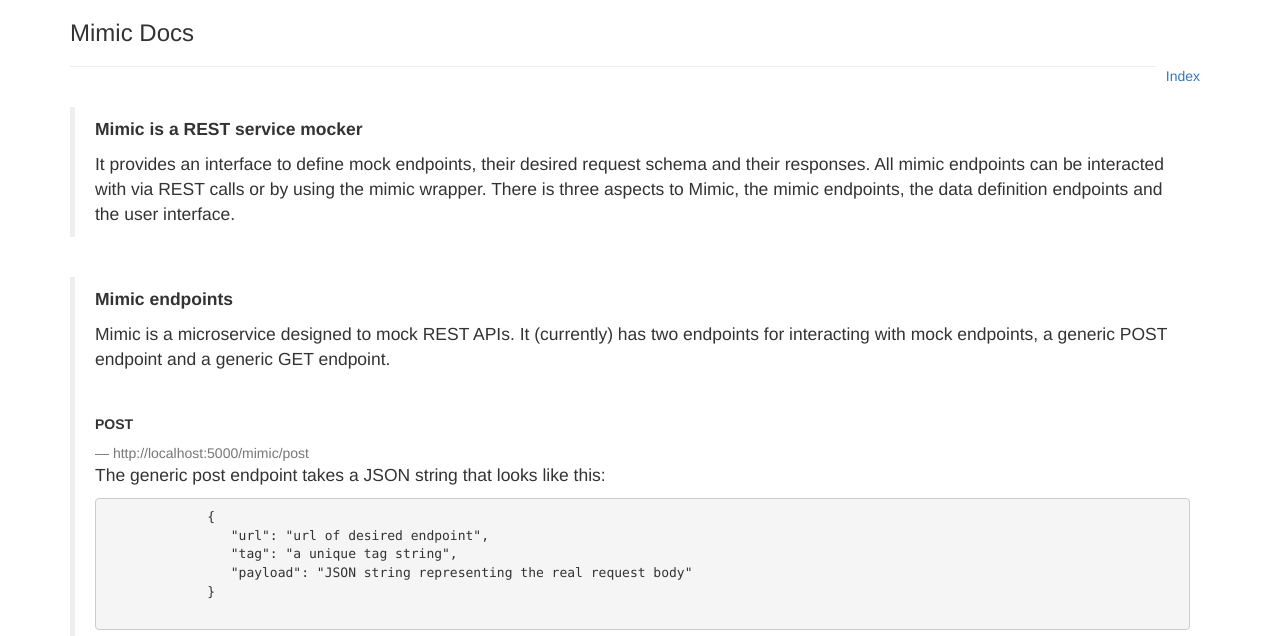
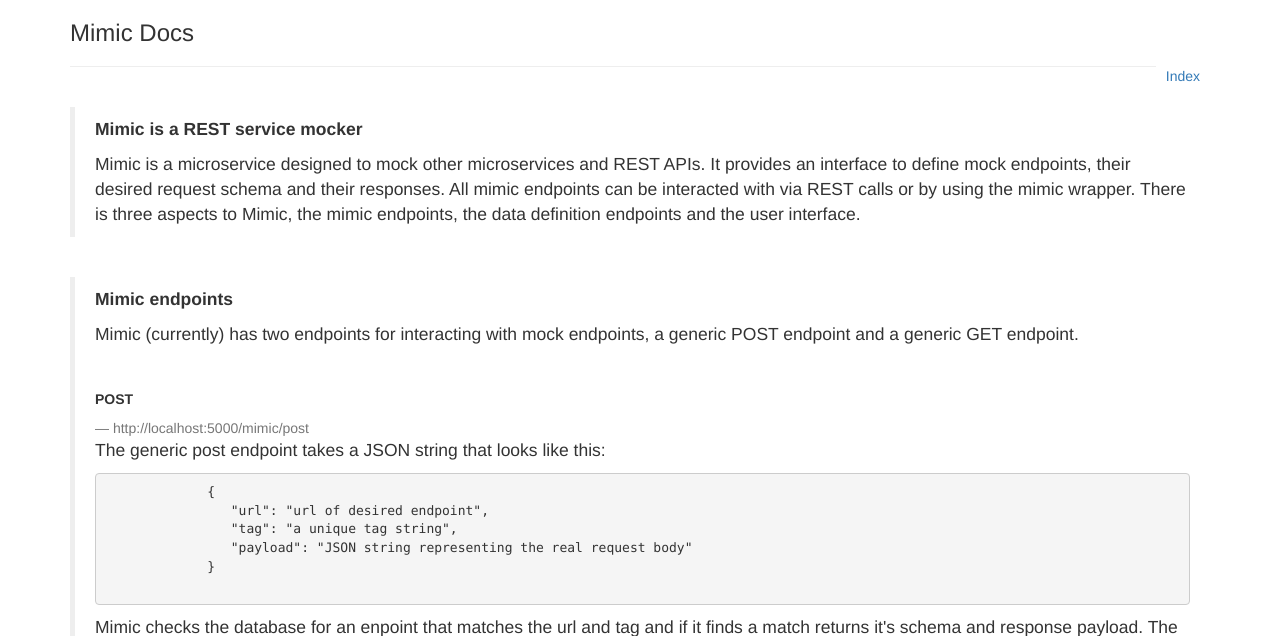
Before and after one commit to ThriceGood/Mimic, a Flask app: page /ui/docs in a window 1280 px wide. Shown: the top 636 px of the page. Run offline with Flask 2, Linux system fonts and the light colour scheme; some libraries are stand-ins or nearby versions.

Commit message:
docs and such

```diff
--- a/templates/docs.html
+++ b/templates/docs.html
@@ -25,13 +25,13 @@
 
     <blockquote>
          <p><b>Mimic is a REST service mocker</b></p>
-         <p>It provides an interface to define mock endpoints, their desired request schema and their responses. All mimic endpoints can be interacted with via REST calls or by using the mimic wrapper. There is three aspects to Mimic, the mimic endpoints, the data definition endpoints and the user interface.</p>
+         <p>Mimic is a microservice designed to mock other microservices and REST APIs. It provides an interface to define mock endpoints, their desired request schema and their responses. All mimic endpoints can be interacted with via REST calls or by using the mimic wrapper. There is three aspects to Mimic, the mimic endpoints, the data definition endpoints and the user interface.</p>
     </blockquote>
     <br>
     <blockquote>
 
          <p><b>Mimic endpoints</b></p>
-         <p>Mimic is a microservice designed to mock REST APIs. It (currently) has two endpoints for interacting with mock endpoints, a generic POST endpoint and a generic GET endpoint.</p>
+         <p>Mimic (currently) has two endpoints for interacting with mock endpoints, a generic POST endpoint and a generic GET endpoint.</p>
          <br>
          <h5><b>POST</b></h5>
          <small>http://localhost:5000/mimic/post</small>
```
